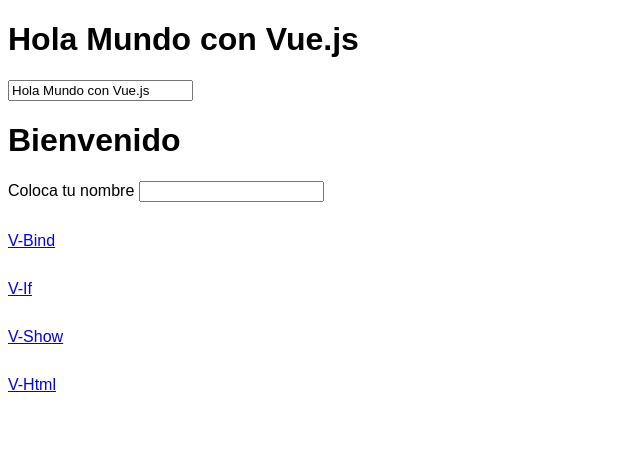
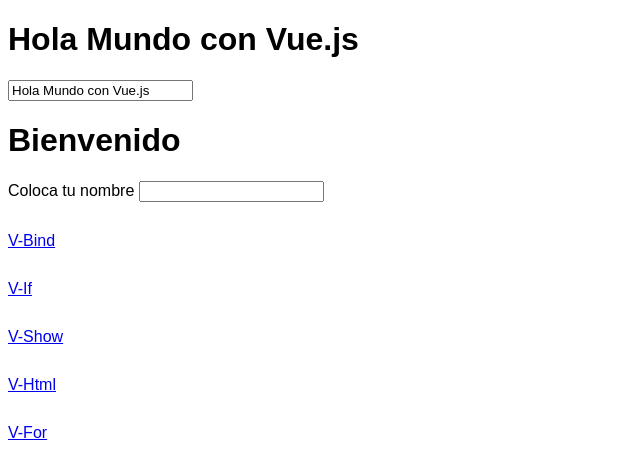
Before and after one commit to YzakV/CursoVue, a plain HTML site: page index.html in a window 1280 px wide. Shown: the full height of the page, 0-640 px from the left. Drawn offline with nearby package versions, Linux system fonts and the light colour scheme.

Commit message:
Se indexa V-For

```diff
--- a/index.html
+++ b/index.html
@@ -23,6 +23,7 @@
       <a class="enlaces" href="v-if.html">V-If</a>
       <a class="enlaces" href="v-show.html">V-Show</a>
       <a class="enlaces" href="v-html.html">V-Html</a>
+      <a class="enlaces" href="v-for.html">V-For</a>
       <script src="https://cdn.jsdelivr.net/npm/vue/dist/vue.js"></script>
       <script>
          const app = new Vue({
```
